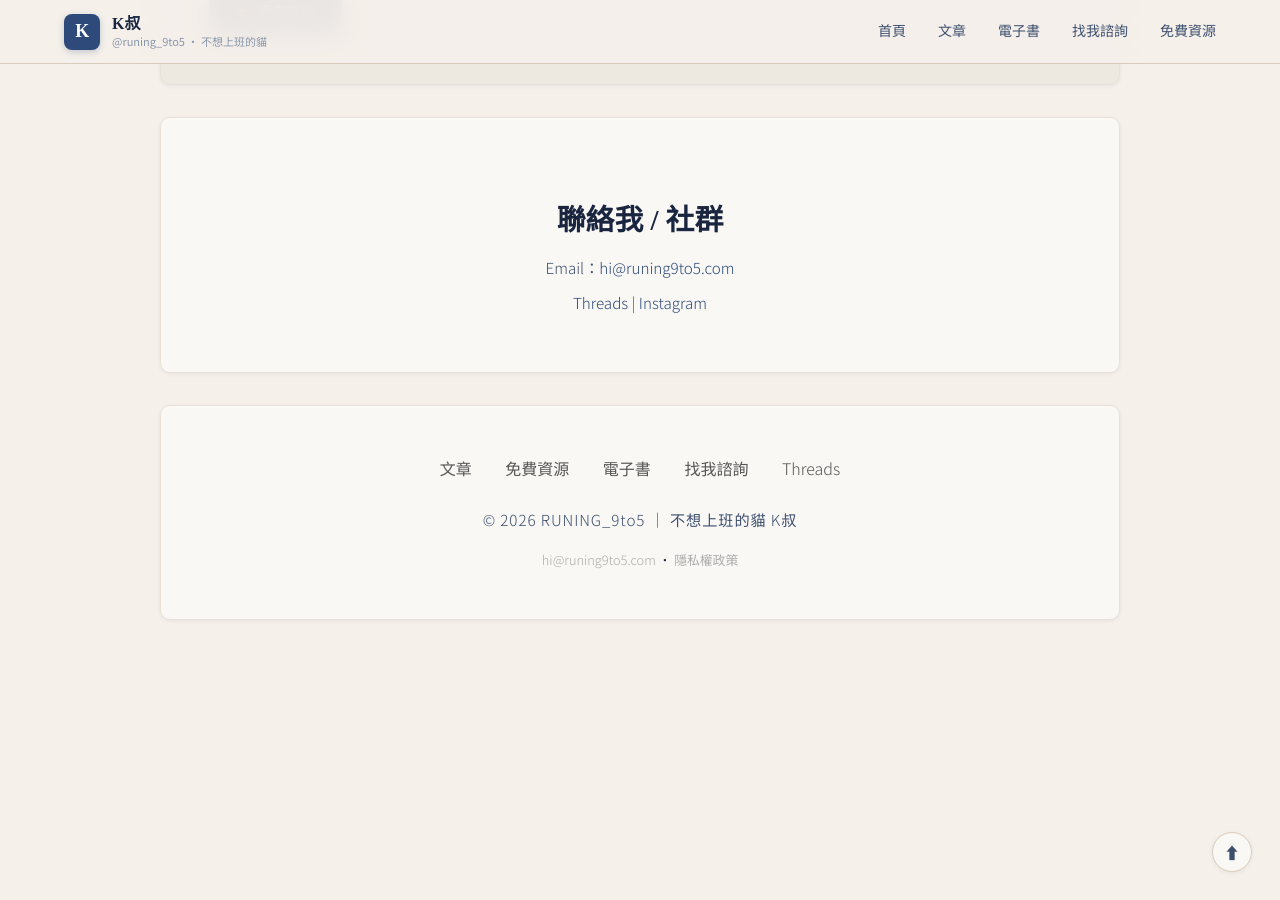
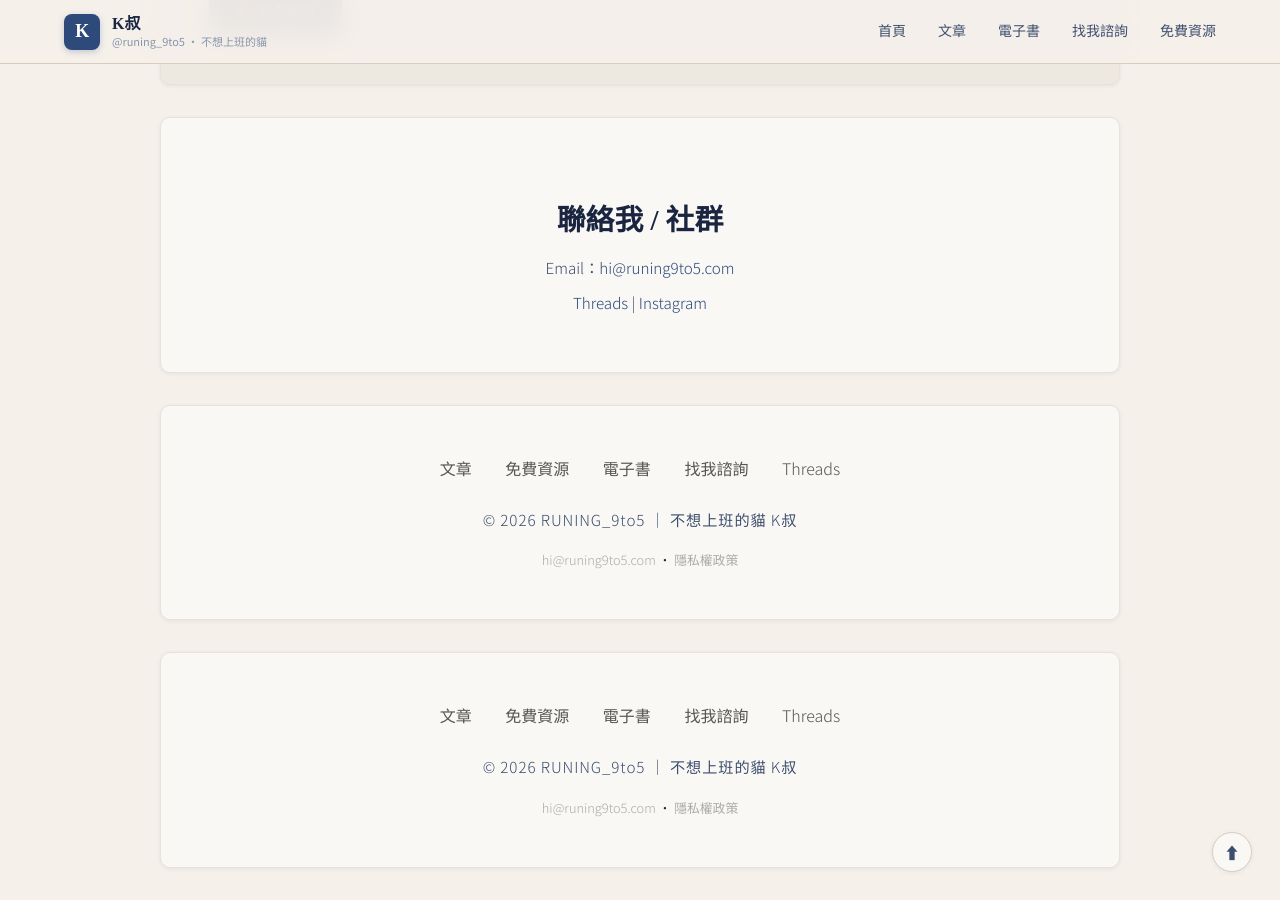
Before and after one commit to KenHAI666/Runing9TO5, a Jekyll site: the page built from index.md, in a window 1280 px wide and 900 px high, scrolled down 6719 px. Built offline with Jekyll 4.4.1, drawn with Linux system fonts in a browser that asks for light colours; before the commit the page ends 7371 px from its top, so only the background shows below that.

Commit message:
Update _layouts/default.html for /free funnel

```diff
--- a/_layouts/default.html
+++ b/_layouts/default.html
@@ -72,10 +72,8 @@
       <hr style="border: none; border-top: 1px dashed #ddd; margin: 40px 0;">
 
       <section class="card-section" style="background:#f7f7f7; padding:20px; text-align:center;">
-        <h3 style="margin-bottom:15px; color: #3B5B7A;">✨ 免費獲取系統化經營指南</h3>
-        <a href="/#subscribe" class="btn-external btn-subscribe-cta">
-           👉 現在就訂閱免費電子報
-        </a>
+        <h3 style="margin-bottom:15px; color: #3B5B7A;">免費取得內容變現指南</h3>
+        {% include primary-cta.html class="btn-external btn-subscribe-cta" event_label="Post_Footer_CTA" %}
 
         {% comment %}
   ==========================================
@@ -142,6 +140,8 @@
 
       </section>
       {% endif %}
+
+      {% include footer.html %}
     </main>
 
     <button id="backToTop">⬆</button>
```
